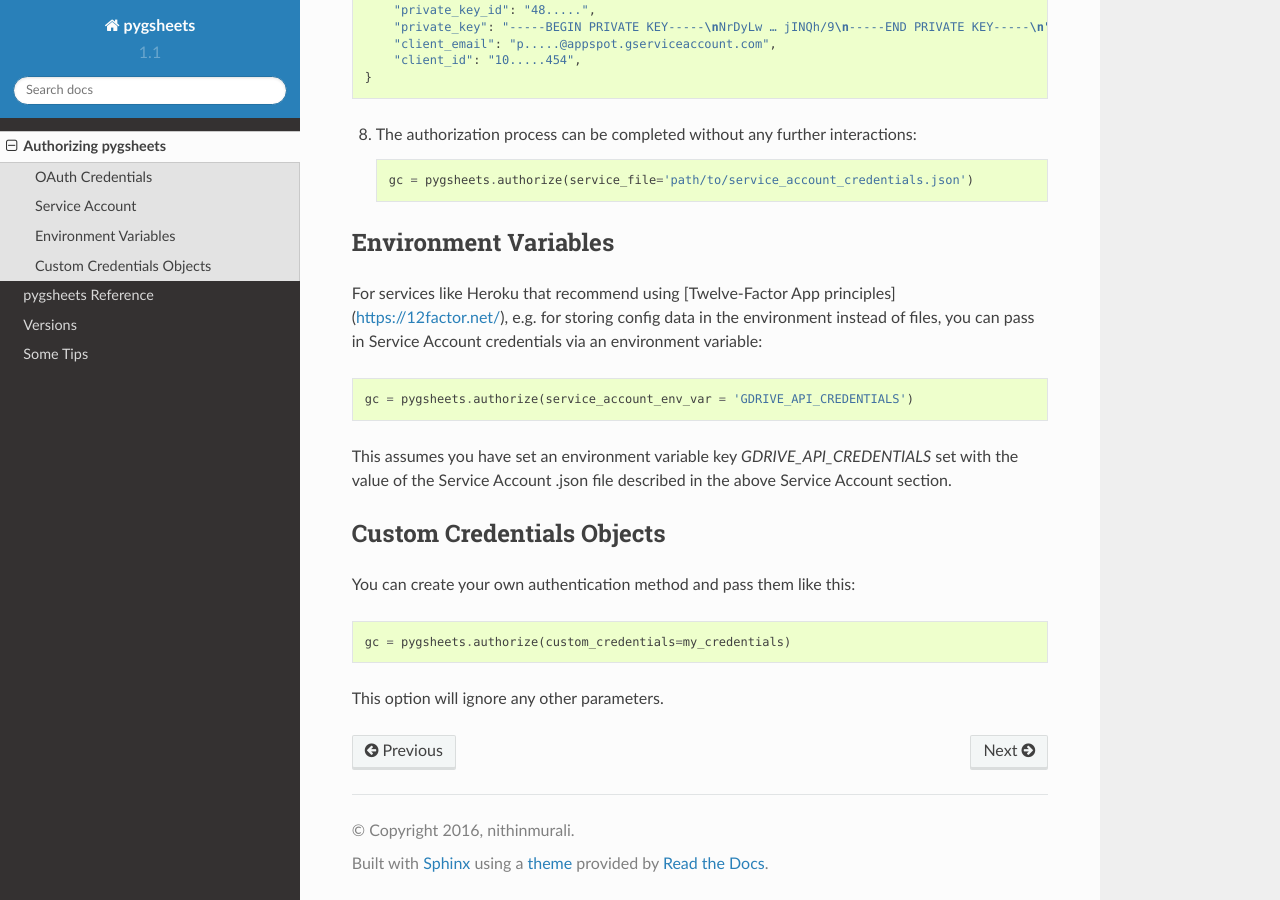
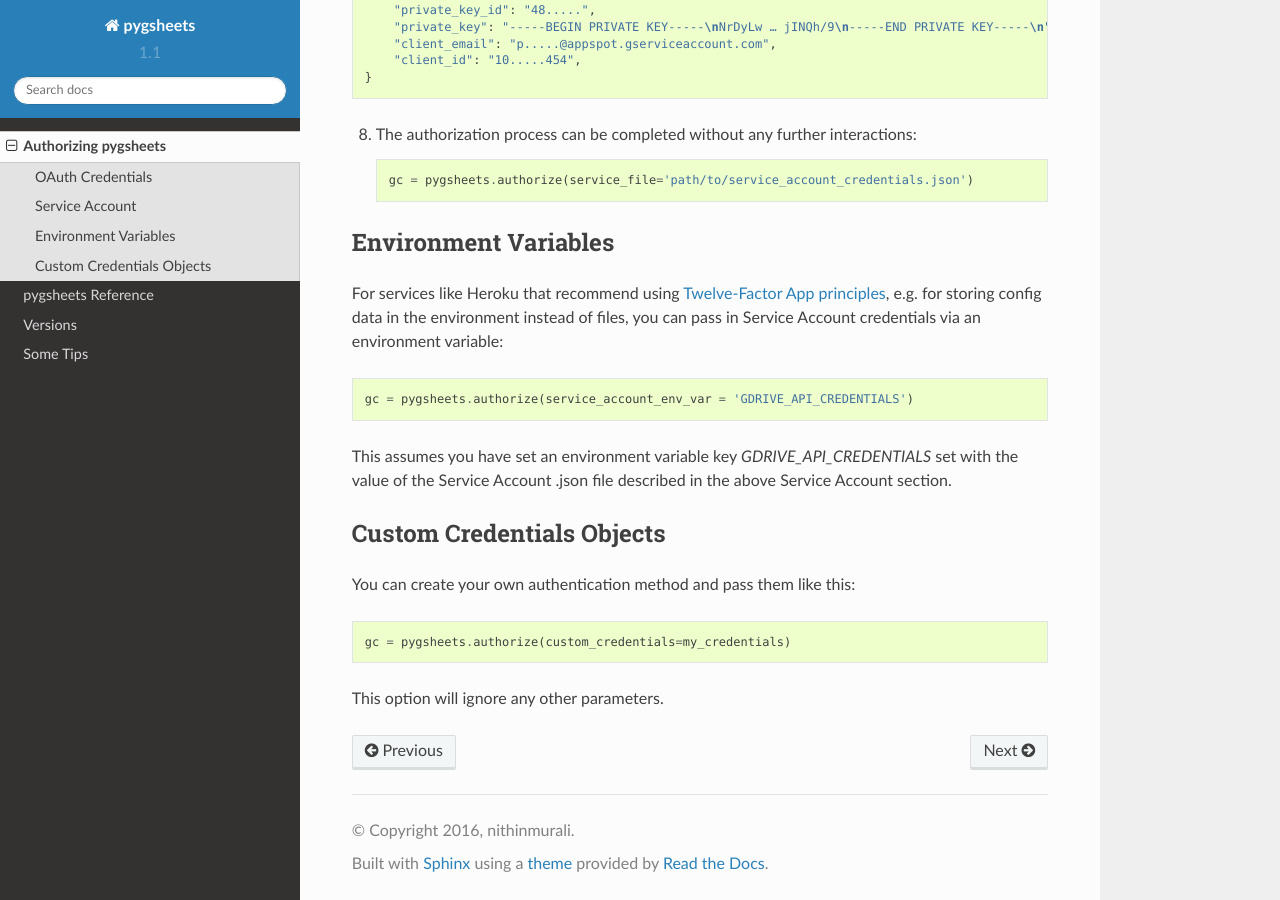
Before and after one commit to nithinmurali/pygsheets, a Sphinx documentation site: the page built from docs/source/authorization.rst, in a window 1280 px wide and 900 px high, scrolled down 5253 px. Built offline with Sphinx 7.4.7 and the Read the Docs theme 2.0.0, drawn with Linux system fonts in a browser that asks for light colours.

Commit message:
Fix hyperlink
I'd used Markdown link syntax here by habit, instead of rst. This fixes it.

```diff
--- a/docs/source/authorization.rst
+++ b/docs/source/authorization.rst
@@ -122,7 +122,7 @@ This is how this file may look like::
 Environment Variables
 ---------------------
 
-For services like Heroku that recommend using [Twelve-Factor App principles](https://12factor.net/), e.g. for storing config data in the environment instead of files, you can pass in Service Account credentials via an environment variable::
+For services like Heroku that recommend using `Twelve-Factor App principles <https://12factor.net/>`_, e.g. for storing config data in the environment instead of files, you can pass in Service Account credentials via an environment variable::
 
     gc = pygsheets.authorize(service_account_env_var = 'GDRIVE_API_CREDENTIALS')
 
```
